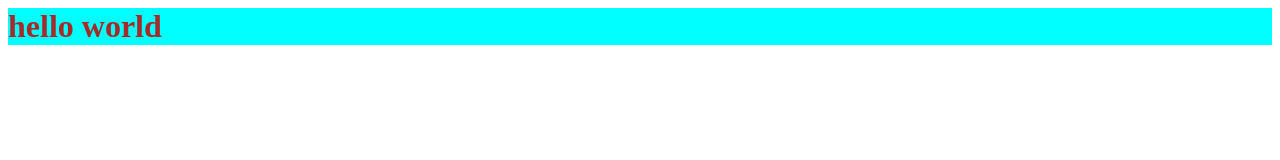
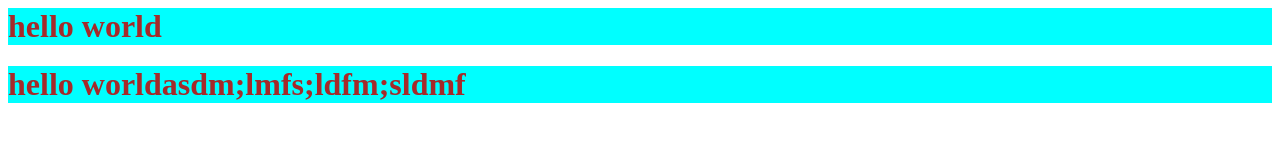
Before and after one commit to Abdurahmon-2004/napaleon, a plain HTML site: page github/work/index.html in a window 1280 px wide. Drawn offline with Linux system fonts and the light colour scheme.

Commit message:
bu mening  birinchi commitim

```diff
--- a/github/work/index.html
+++ b/github/work/index.html
@@ -1,2 +1,4 @@
 <link rel="stylesheet" href="main.css" />
 <h1>hello world</h1>
+
+<h1>hello worldasdm;lmfs;ldfm;sldmf</h1>
```
